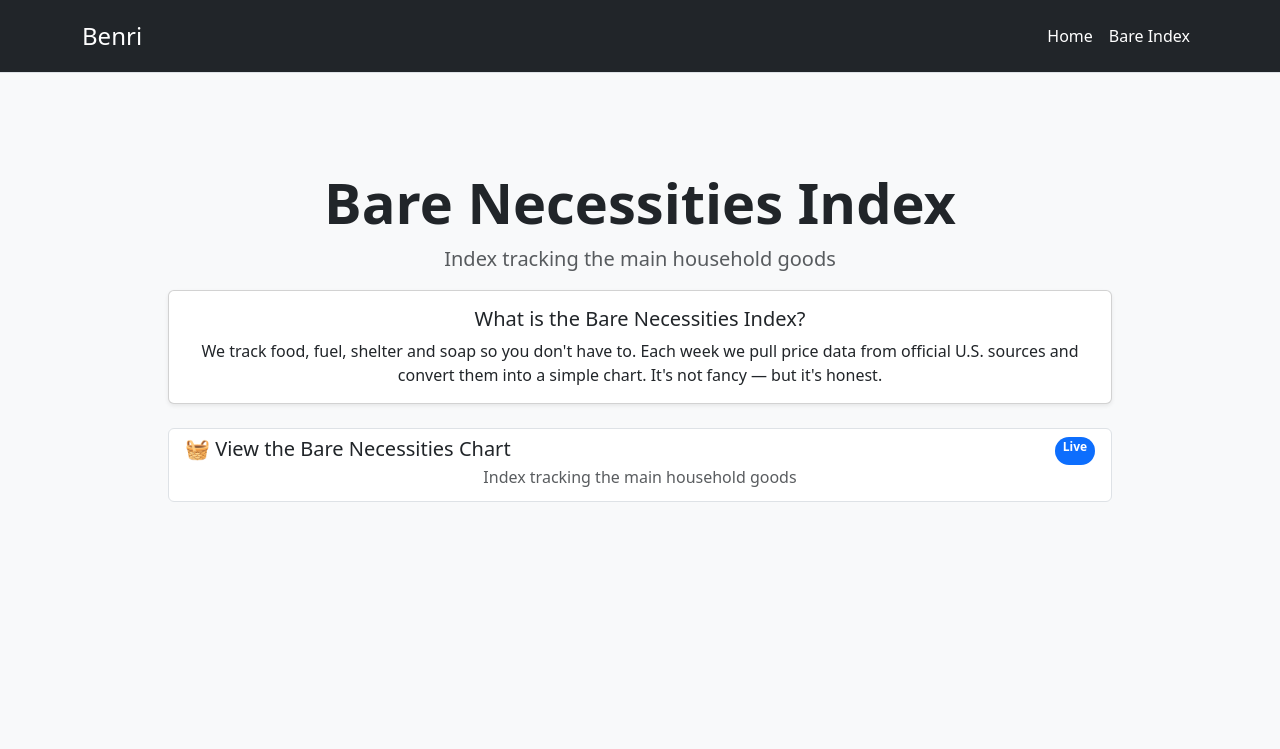
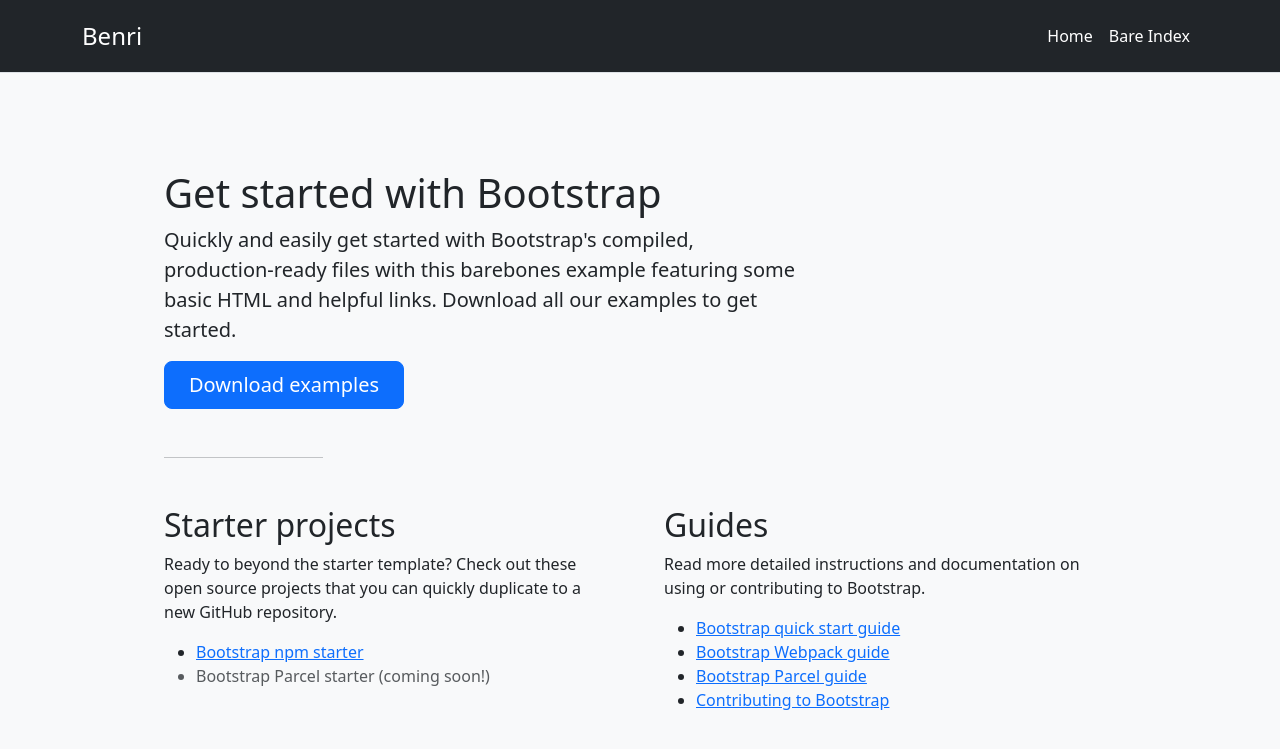
Before and after one commit to RixGpt/benri, a Jekyll site: the page built from index.md, in a window 1280 px wide. Shown: the top 749 px of the page. Built offline with Jekyll 4.4.1, drawn with Linux system fonts in a browser that asks for light colours.

Commit message:
Update index.md

```diff
--- a/index.md
+++ b/index.md
@@ -3,24 +3,33 @@
 title: Welcome to Benri
 ---
 
-<main class="container text-center py-5 px-3">
-  <h1 class="display-4 fw-bold">Bare Necessities Index</h1>
-  <p class="fs-5 text-muted">Index tracking the main household goods</p>
-
-  <div class="card shadow-sm mb-4">
-    <div class="card-body">
-      <h5 class="card-title">What is the Bare Necessities Index?</h5>
-      <p class="card-text">We track food, fuel, shelter and soap so you don't have to. Each week we pull price data from official U.S. sources and convert them into a simple chart. It's not fancy — but it's honest.</p>
+<main>
+  <div class="container py-5">
+    <h1>Get started with Bootstrap</h1>
+    <p class="fs-5 col-md-8">Quickly and easily get started with Bootstrap's compiled, production-ready files with this barebones example featuring some basic HTML and helpful links. Download all our examples to get started.</p>
+    <div class="mb-5">
+      <a href="/docs/5.0/examples/" class="btn btn-primary btn-lg px-4">Download examples</a>
+    </div>
+    <hr class="col-3 col-md-2 mb-5">
+    <div class="row g-5">
+      <div class="col-md-6">
+        <h2>Starter projects</h2>
+        <p>Ready to beyond the starter template? Check out these open source projects that you can quickly duplicate to a new GitHub repository.</p>
+        <ul class="icon-list">
+          <li><a href="https://github.com/twbs/bootstrap-npm-starter" rel="noopener" target="_blank">Bootstrap npm starter</a></li>
+          <li class="text-muted">Bootstrap Parcel starter (coming soon!)</li>
+        </ul>
+      </div>
+      <div class="col-md-6">
+        <h2>Guides</h2>
+        <p>Read more detailed instructions and documentation on using or contributing to Bootstrap.</p>
+        <ul class="icon-list">
+          <li><a href="/docs/5.0/getting-started/introduction/">Bootstrap quick start guide</a></li>
+          <li><a href="/docs/5.0/getting-started/webpack/">Bootstrap Webpack guide</a></li>
+          <li><a href="/docs/5.0/getting-started/parcel/">Bootstrap Parcel guide</a></li>
+          <li><a href="/docs/5.0/getting-started/build-tools/">Contributing to Bootstrap</a></li>
+        </ul>
+      </div>
     </div>
   </div>
-
-  <div class="list-group">
-    <a href="/bare.html" class="list-group-item list-group-item-action">
-      <div class="d-flex w-100 justify-content-between">
-        <h5 class="mb-1">🧺 View the Bare Necessities Chart</h5>
-        <span class="badge bg-primary rounded-pill">Live</span>
-      </div>
-      <p class="mb-1 text-muted">Index tracking the main household goods</p>
-    </a>
-  </div>
 </main>
```
